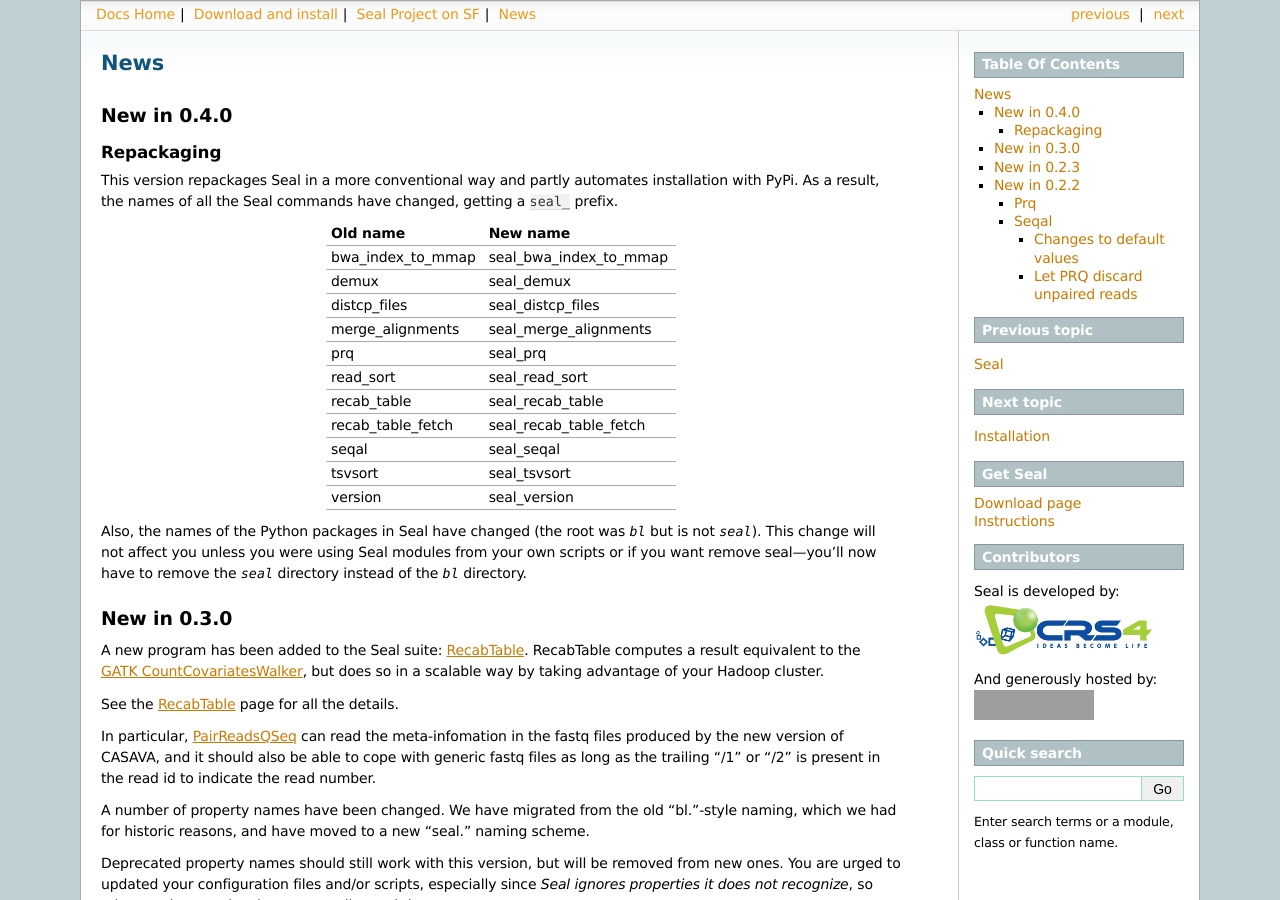
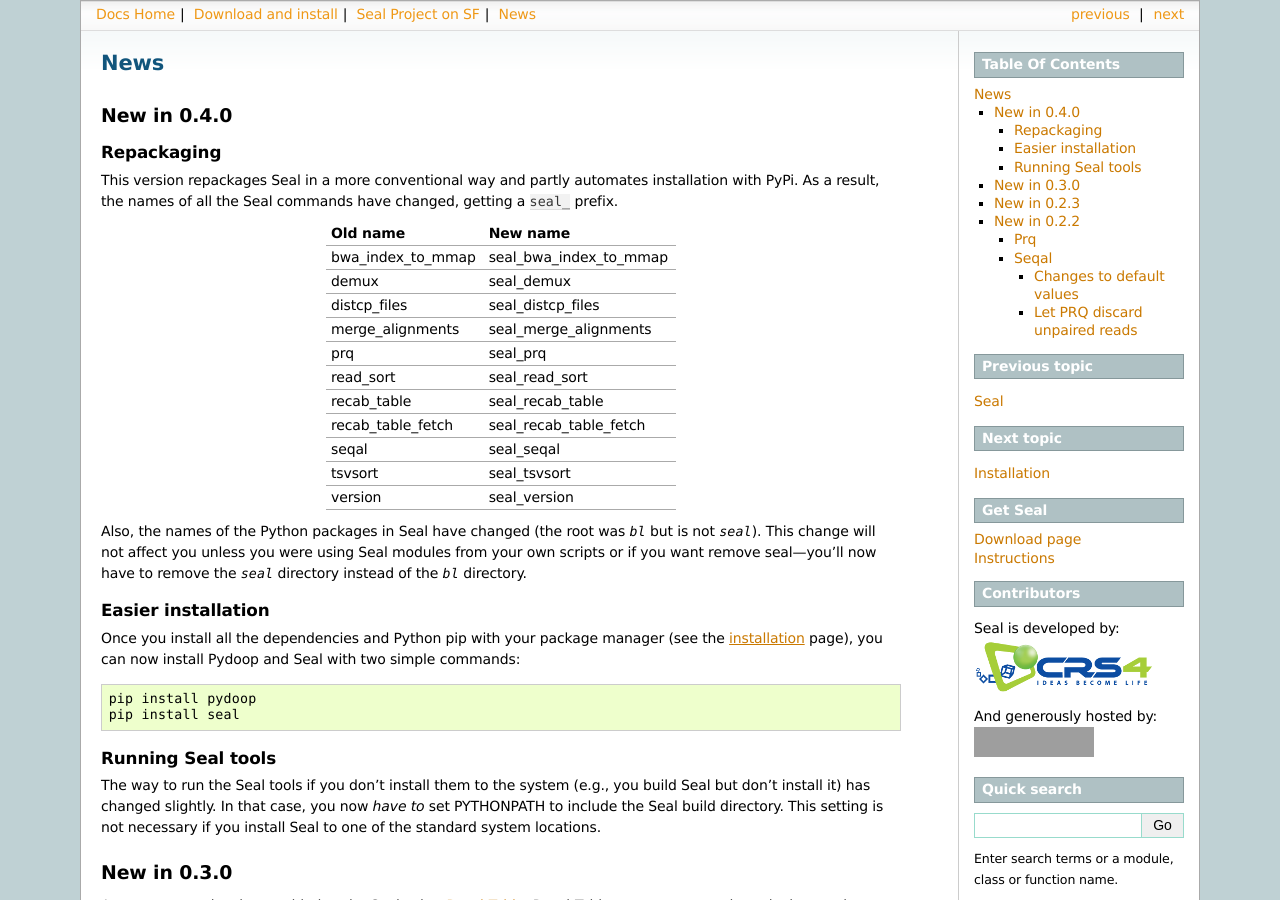
Before and after one commit to crs4/seal, a Sphinx documentation site: the page built from docs/news.rst, in a window 1280 px wide and 900 px high. Built offline with Sphinx 7.4.7, drawn with Linux system fonts in a browser that asks for light colours; grey boxes are pictures that could not be loaded.

Commit message:
Start mentioning installation changes in news

```diff
--- a/docs/news.rst
+++ b/docs/news.rst
@@ -33,6 +33,27 @@ Also, the names of the Python packages in Seal have changed (the root was `bl`
 but is not `seal`).  This change will not affect you unless you were using Seal
 modules from your own scripts or if you want remove seal---you'll now have to
 remove the `seal` directory instead of the `bl` directory.
+
+
+Easier installation
+......................
+
+Once you install all the dependencies and Python pip with your package manager (see
+the :ref:`installation <installation>` page), you can now install Pydoop and
+Seal with two simple commands::
+
+  pip install pydoop
+  pip install seal
+
+
+Running Seal tools
+....................
+
+The way to run the Seal tools if you don't install them to the system (e.g., you
+build Seal but don't install it) has changed slightly.  In that case, you now
+*have to* set PYTHONPATH to include the Seal build directory.  This setting is
+not necessary if you install Seal to one of the standard system locations.
+
 
 New in 0.3.0
 -----------------------
```
